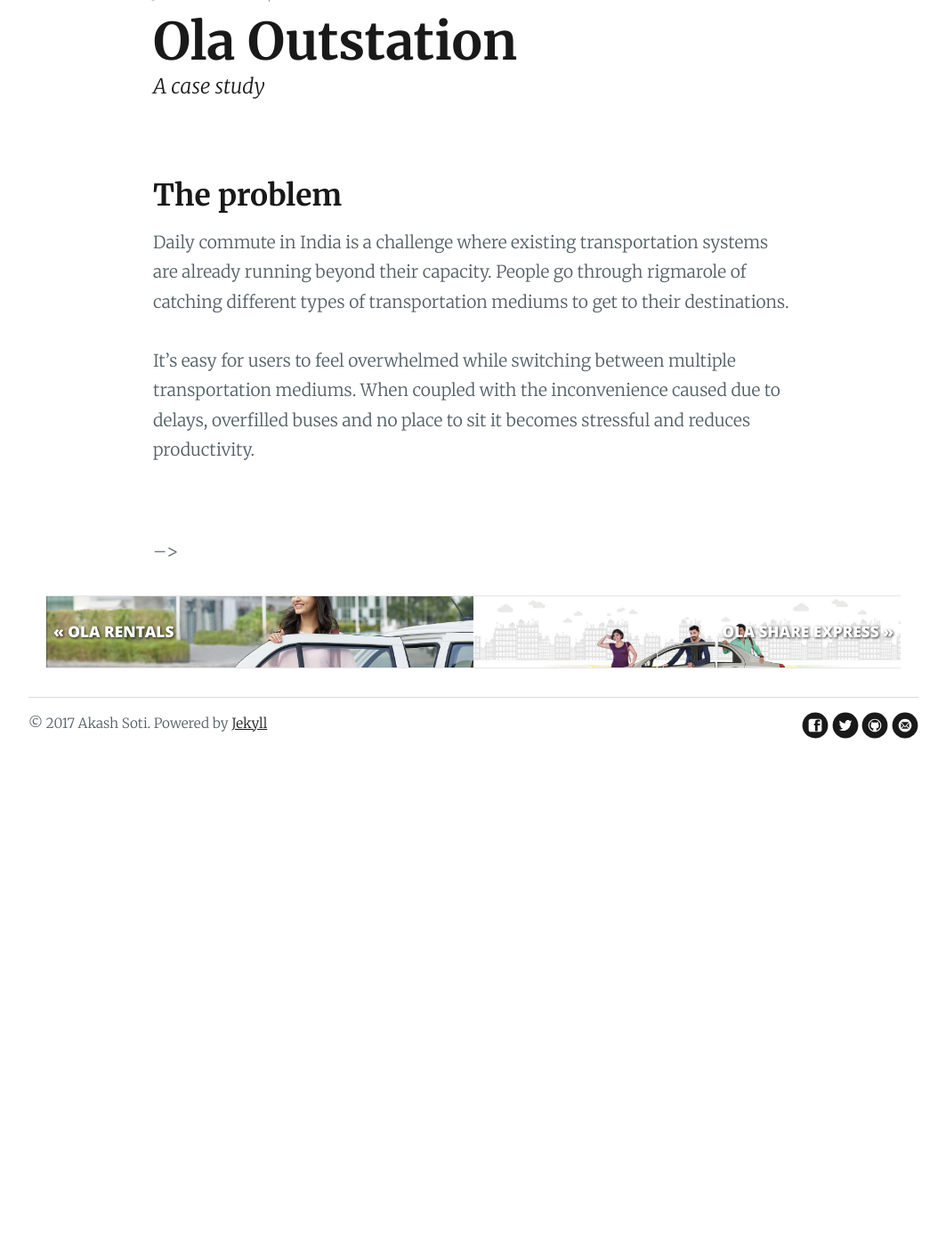
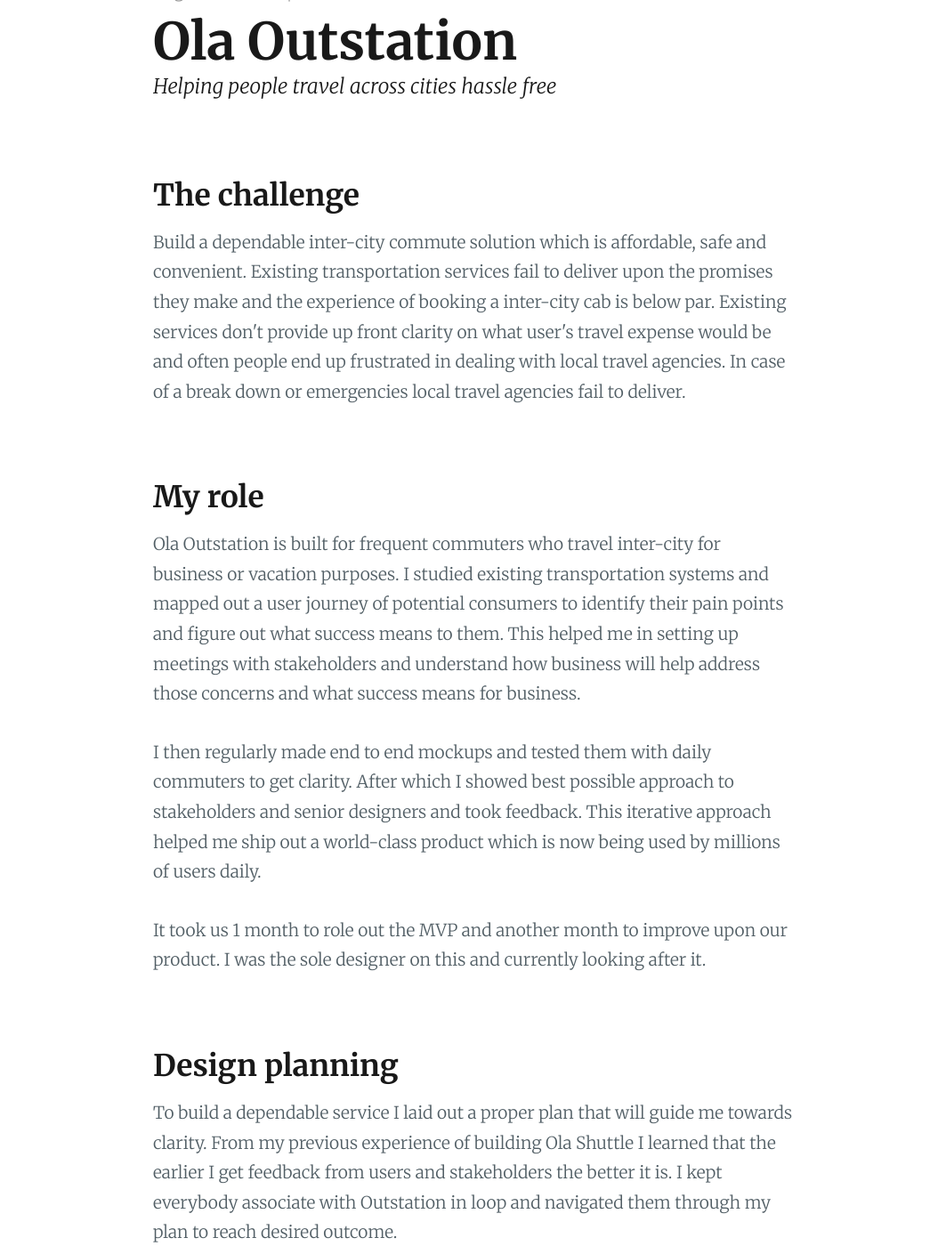
Before and after one commit to akashsoti/akashsoti.github.io, a Jekyll site: the page built from _posts/2017-4-10-ola-outstation-case-study.markdown, in a window 1280 px wide and 1400 px high, scrolled down 1026 px. Shown: the whole window at 89% size, without its empty margins (108-1171 px from the left). Built offline with Jekyll 4.4.1, drawn with Linux system fonts in a browser that asks for light colours; nearby versions of some CDN libraries; before the commit the page ends 1896 px from its top, so only the background shows below that; some of the changed text lies outside the part shown.

Commit message:
more to come...

```diff
--- a/_posts/2017-4-10-ola-outstation-case-study.markdown
+++ b/_posts/2017-4-10-ola-outstation-case-study.markdown
@@ -1,52 +1,53 @@
 ---
 layout: post
 title:  "Ola Outstation"
-subtitle: "A case study"
-date:   2017-6-15
+subtitle: "Helping people travel across cities hassle free"
+date:   2017-8-15
 image: "outstation/outstation.jpg"
 description: "An affordable way for intercity travel. A range of AC cabs driven by top partners, available in 1 hour or book upto 7 days in advance. We have you covered across India with presence in 90+ cities with over 500 one way routes."
 ---
 
-<!-- <div class="row">
-	<div class="col-6">
-		<h3>role</h3>
-	</div>
-</div> -->
 <section class="section-bottom-margin">
 	<h3>
-		The problem
+		The challenge
 	</h3>
 	<p>
-		Daily commute in India is a challenge where existing transportation systems are already running beyond their capacity. People go through rigmarole of catching different types of transportation mediums to get to their destinations.
-	</p>
-	<p>
-		It’s easy for users to feel overwhelmed while switching between multiple transportation mediums. When coupled with the inconvenience caused due to delays, overfilled buses and no place to sit it becomes stressful and reduces productivity.
+		Build a dependable inter-city commute solution which is affordable, safe and convenient. Existing transportation services fail to deliver upon the promises they make and the experience of booking a inter-city cab is below par. Existing services don't provide up front clarity on what user's travel expense would be and often people end up frustrated in dealing with local travel agencies. In case of a break down or emergencies local travel agencies fail to deliver.
 	</p>
 </section>
 
+<section class="section-bottom-margin">
+	<h3>
+		My role
+	</h3>
+	<p>
+		Ola Outstation is built for frequent commuters who travel inter-city for business or vacation purposes. I studied existing transportation systems and mapped out a user journey of potential consumers to identify their pain points and figure out what success means to them. This helped me in setting up meetings with stakeholders and understand how business will help address those concerns and what success means for business.
+	</p>
+	<p>
+		I then regularly made end to end mockups and tested them with daily commuters to get clarity. After which
+		I showed best possible approach to stakeholders and senior designers and took feedback. This iterative approach helped me ship out a world-class product which is now being used by millions of users daily.
+	</p>
+	<p>
+		It took us 1 month to role out the MVP and another month to improve
+		upon our product. I was the sole designer on this and currently looking after it.
+	</p>
+</section>
+
+<section class="section-bottom-margin">
+	<h3>
+		Design planning
+	</h3>
+	<p>
+		To build a dependable service I laid out a proper plan that will guide me towards clarity. From my previous experience of building Ola Shuttle I learned that the earlier I get feedback from users and stakeholders the better it is. I kept everybody associate with Outstation in loop and navigated them through my plan to reach desired outcome.
+	</p>
+    <p class="hero-image" style="text-align:center;">
+        <img src="{{ '/assets/img/outstation/planning.jpg' | prepend: site.baseurl }}" alt="">
+    </p>
+</section>
+
+More coming soon...
 
 <!-- <h3>
-    User study
-</h3>
-<p>
-    Our users are those who travel to work on a daily basis, ocassionally using multiple modes of transportation.
-</p>
-<p>
-    Here are a few questions that we asked our users to chart down their existing user journey:
-</p>
-<ul>
-    <li>How do you identify your nearest pickup point?</li>
-    <li>If you have a destination in mind, how do you decide which bus to 	take?</li>
-    <li>Do you have any concerns while travelling?</li>
-    <li>Do you care about getting a seat in the bus?</li>
-    <li>How do you explore different routes?</li>
-    <li>Do you care about the quality of transportation you are travelling in?</li>
-</ul>
-<p><b>The above set of questions helped us map the current user journey and its challenges.</b></p>
-
-<p class="hero-image" style="text-align:center;"><img src="{{ '/assets/img/userjourney.jpg' | prepend: site.baseurl }}" alt=""></p>
-
-<h3>
     Top user concerns during the journey
 </h3>
 <ul>
@@ -222,4 +223,4 @@
     <li>Sundeep Sahani, VP product</li>
     <li>Sunit Singh, VP Design</li>
     <li>Prashant, Design Director</li>
-</ul> --> -->
+</ul> -->
--- a/_posts/2017-7-15-ola-shuttle-case-study.markdown
+++ b/_posts/2017-7-15-ola-shuttle-case-study.markdown
@@ -2,7 +2,7 @@
 layout: post
 title:  "Ola Shuttle"
 subtitle: "Helping daily commuters reach their destination stress free"
-date:   2017-7-15
+date:   2017-9-15
 image: "olashuttle.png"
 description: "Daily commute in India is a challenge where existing transportation..."
 ---
```
Also changed, not shown: assets/img/outstation/planning.jpg (added).
